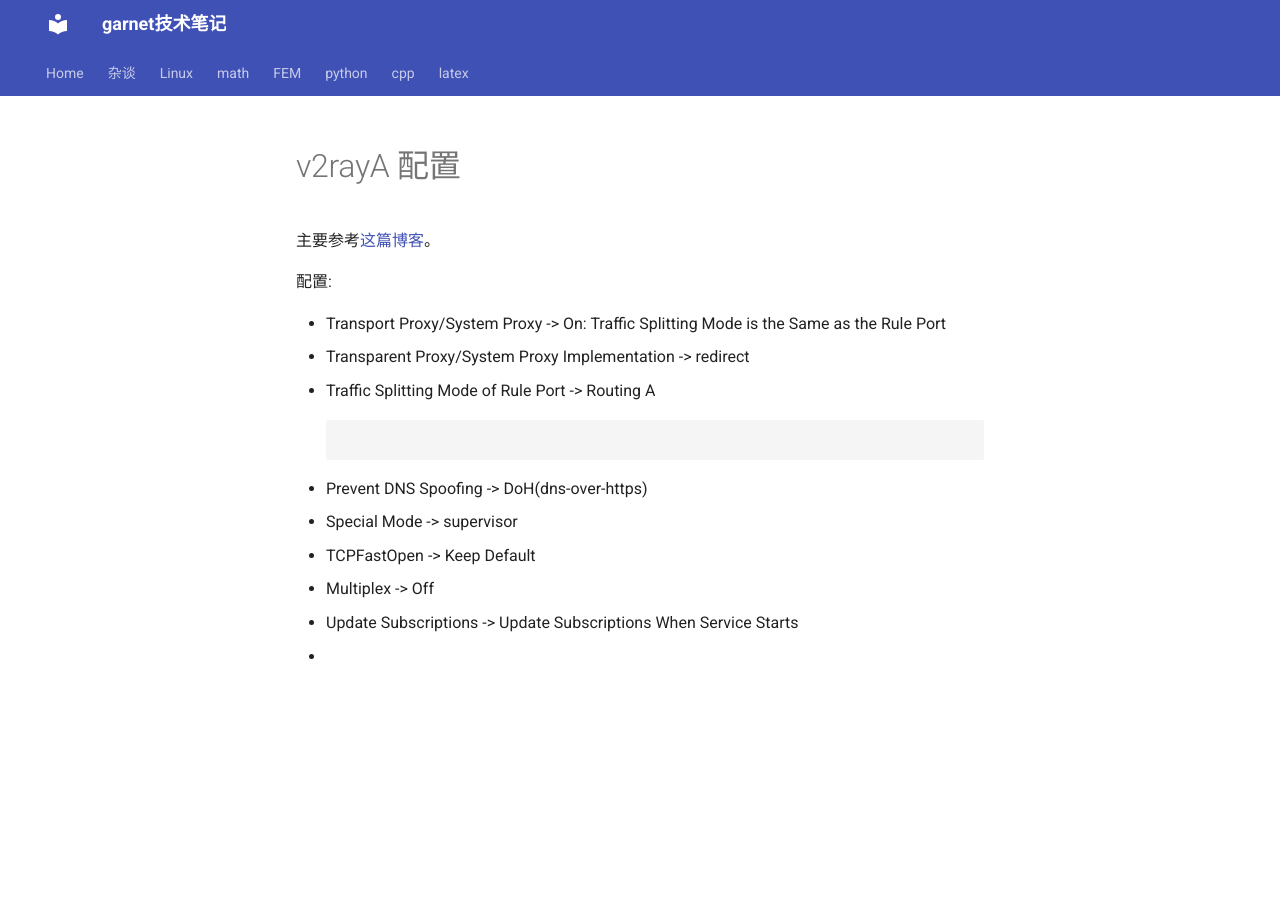
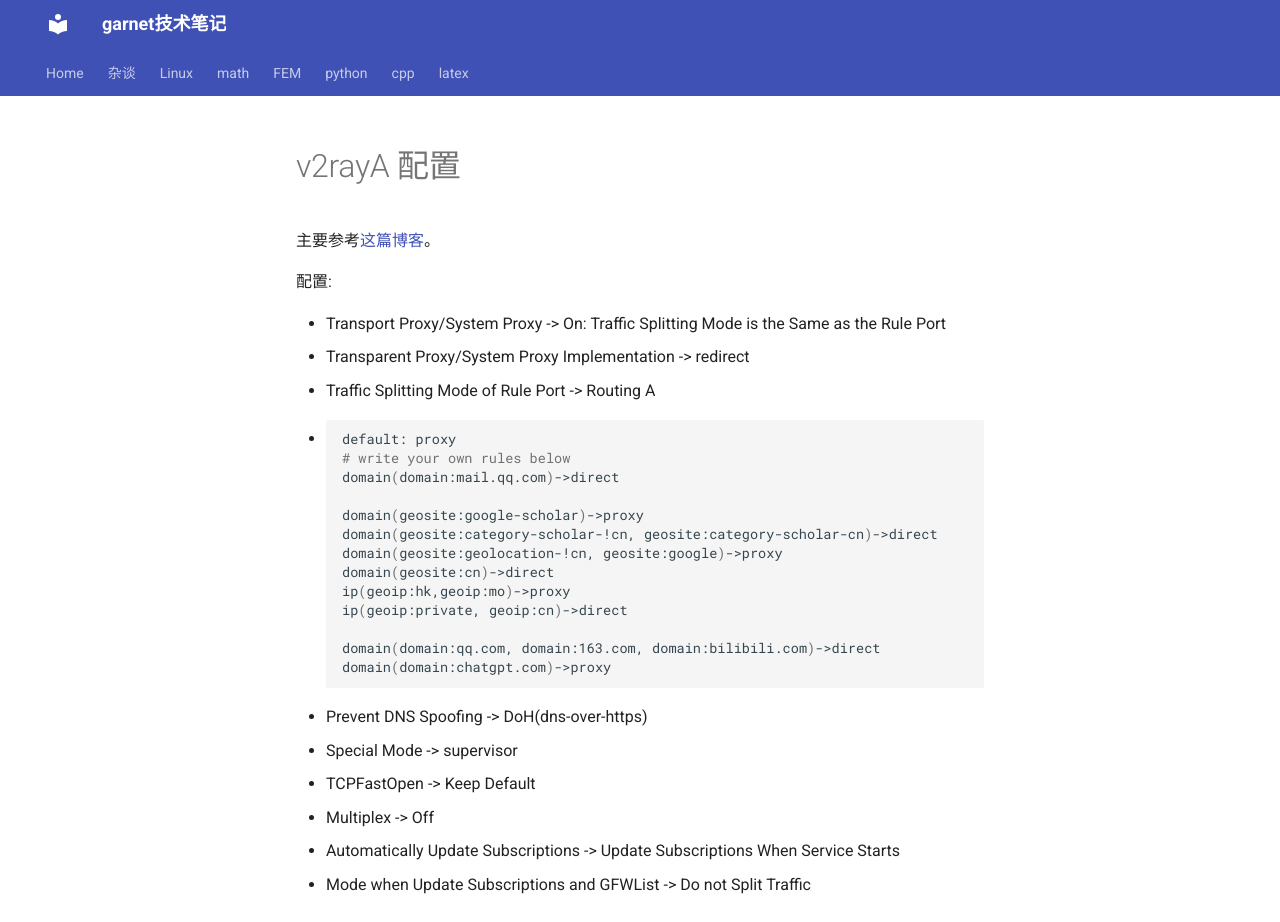
Before and after one commit to ymma98/technotes, an MkDocs documentation site: the page built from docs/Linux/v2raya配置.md, in a window 1280 px wide and 922 px high. Built offline with MkDocs 1.6.1 and Material for MkDocs 9.7.7, drawn with Linux system fonts in a browser that asks for light colours.

Commit message:
docs/Linux/v2raya配置.md updated from https://stackedit.cn/

````diff
--- a/docs/Linux/v2raya配置.md
+++ b/docs/Linux/v2raya配置.md
@@ -7,15 +7,28 @@
 * Transport Proxy/System Proxy -> On: Traffic Splitting Mode is the Same as the Rule Port
 * Transparent Proxy/System Proxy Implementation -> redirect
 * Traffic Splitting Mode of Rule Port -> Routing A
+*
 ```bash
+default: proxy
+# write your own rules below
+domain(domain:mail.qq.com)->direct
 
+domain(geosite:google-scholar)->proxy
+domain(geosite:category-scholar-!cn, geosite:category-scholar-cn)->direct
+domain(geosite:geolocation-!cn, geosite:google)->proxy
+domain(geosite:cn)->direct
+ip(geoip:hk,geoip:mo)->proxy
+ip(geoip:private, geoip:cn)->direct
+
+domain(domain:qq.com, domain:163.com, domain:bilibili.com)->direct
+domain(domain:chatgpt.com)->proxy
 ```
 * Prevent DNS Spoofing -> DoH(dns-over-https)
 * Special Mode -> supervisor
 * TCPFastOpen -> Keep Default
 * Multiplex -> Off
-*  Update Subscriptions -> Update Subscriptions When Service Starts
-*
+* Automatically Update Subscriptions -> Update Subscriptions When Service Starts
+* Mode when Update Subscriptions and GFWList -> Do not Split Traffic
 <!--stackedit_data:
-eyJoaXN0b3J5IjpbLTIxMDQ3NjgxNDFdfQ==
+eyJoaXN0b3J5IjpbLTg2MDk2MzE5Nl19
 -->
````
